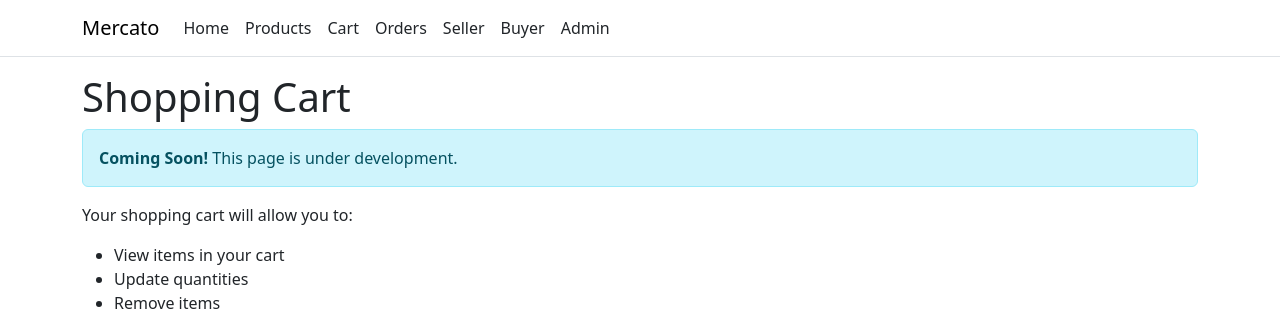
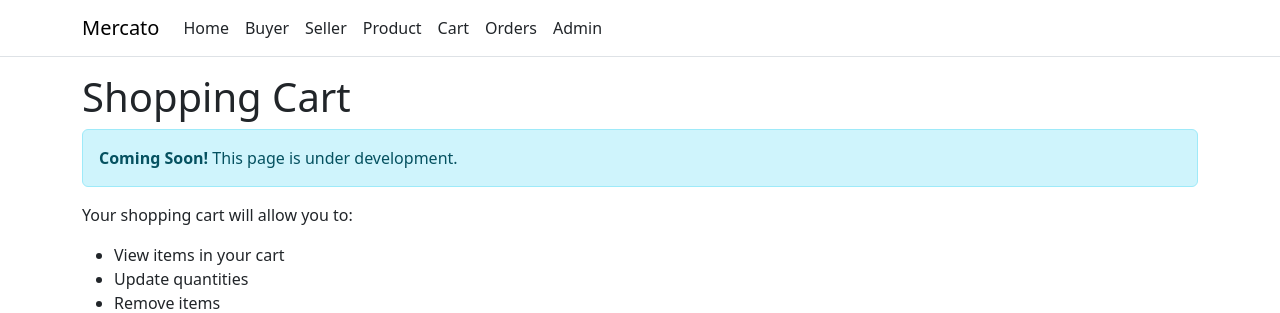
Before and after one commit to SebastianDabkowski/mercato-1, an ASP.NET Core app: page /Cart in a window 1280 px wide. Shown: the top 313 px of the page. Run offline with ASP.NET Core 8, Linux system fonts and the light colour scheme.

Commit message:
Add TODO comments and navigation links for all modules in _Layout.cshtml
Co-authored-by: SebastianDabkowski <36073882+SebastianDabkowski@users.noreply.github.com>

```diff
--- a/src/Mercato.Web/Pages/Admin/Index.cshtml
+++ b/src/Mercato.Web/Pages/Admin/Index.cshtml
@@ -4,6 +4,7 @@
     ViewData["Title"] = "Admin Portal";
 }
 
+@* TODO: Implement actual UI for Admin section *@
 <h1>Admin Portal</h1>
 
 <div class="alert alert-info">
--- a/src/Mercato.Web/Pages/Buyer/Index.cshtml
+++ b/src/Mercato.Web/Pages/Buyer/Index.cshtml
@@ -4,6 +4,7 @@
     ViewData["Title"] = "Buyer Portal";
 }
 
+@* TODO: Implement actual UI for Buyer section *@
 <h1>Buyer Portal</h1>
 
 <div class="alert alert-info">
--- a/src/Mercato.Web/Pages/Cart/Index.cshtml
+++ b/src/Mercato.Web/Pages/Cart/Index.cshtml
@@ -4,6 +4,7 @@
     ViewData["Title"] = "Shopping Cart";
 }
 
+@* TODO: Implement actual UI for Cart section *@
 <h1>Shopping Cart</h1>
 
 <div class="alert alert-info">
--- a/src/Mercato.Web/Pages/Orders/Index.cshtml
+++ b/src/Mercato.Web/Pages/Orders/Index.cshtml
@@ -4,6 +4,7 @@
     ViewData["Title"] = "Orders";
 }
 
+@* TODO: Implement actual UI for Orders section *@
 <h1>Orders</h1>
 
 <div class="alert alert-info">
--- a/src/Mercato.Web/Pages/Product/Index.cshtml
+++ b/src/Mercato.Web/Pages/Product/Index.cshtml
@@ -4,6 +4,7 @@
     ViewData["Title"] = "Products";
 }
 
+@* TODO: Implement actual UI for Product section *@
 <h1>Products</h1>
 
 <div class="alert alert-info">
--- a/src/Mercato.Web/Pages/Seller/Index.cshtml
+++ b/src/Mercato.Web/Pages/Seller/Index.cshtml
@@ -4,6 +4,7 @@
     ViewData["Title"] = "Seller Portal";
 }
 
+@* TODO: Implement actual UI for Seller section *@
 <h1>Seller Portal</h1>
 
 <div class="alert alert-info">
--- a/src/Mercato.Web/Pages/Shared/_Layout.cshtml
+++ b/src/Mercato.Web/Pages/Shared/_Layout.cshtml
@@ -9,6 +9,7 @@
 </head>
 <body>
     <header>
+        @* TODO: Implement actual UI for header section - add logo, search bar, user menu *@
         <nav class="navbar navbar-expand-sm navbar-toggleable-sm navbar-light bg-white border-bottom box-shadow mb-3">
             <div class="container">
                 <a class="navbar-brand" asp-area="" asp-page="/Index">Mercato</a>
@@ -17,25 +18,32 @@
                     <span class="navbar-toggler-icon"></span>
                 </button>
                 <div class="navbar-collapse collapse d-sm-inline-flex justify-content-between">
+                    @* TODO: Implement actual UI for navigation - add role-based visibility, dropdowns, active state highlighting *@
                     <ul class="navbar-nav flex-grow-1">
                         <li class="nav-item">
                             <a class="nav-link text-dark" asp-area="" asp-page="/Index">Home</a>
                         </li>
+                        @* TODO: Implement actual UI for Buyer section - add authentication check *@
                         <li class="nav-item">
-                            <a class="nav-link text-dark" asp-area="" asp-page="/Product/Index">Products</a>
+                            <a class="nav-link text-dark" asp-area="" asp-page="/Buyer/Index">Buyer</a>
                         </li>
+                        @* TODO: Implement actual UI for Seller section - add seller role authorization *@
+                        <li class="nav-item">
+                            <a class="nav-link text-dark" asp-area="" asp-page="/Seller/Index">Seller</a>
+                        </li>
+                        @* TODO: Implement actual UI for Product section - add product categories dropdown *@
+                        <li class="nav-item">
+                            <a class="nav-link text-dark" asp-area="" asp-page="/Product/Index">Product</a>
+                        </li>
+                        @* TODO: Implement actual UI for Cart section - add cart item count badge *@
                         <li class="nav-item">
                             <a class="nav-link text-dark" asp-area="" asp-page="/Cart/Index">Cart</a>
                         </li>
+                        @* TODO: Implement actual UI for Orders section - add order status notifications *@
                         <li class="nav-item">
                             <a class="nav-link text-dark" asp-area="" asp-page="/Orders/Index">Orders</a>
                         </li>
-                        <li class="nav-item">
-                            <a class="nav-link text-dark" asp-area="" asp-page="/Seller/Index">Seller</a>
-                        </li>
-                        <li class="nav-item">
-                            <a class="nav-link text-dark" asp-area="" asp-page="/Buyer/Index">Buyer</a>
-                        </li>
+                        @* TODO: Implement actual UI for Admin section - add admin role authorization *@
                         <li class="nav-item">
                             <a class="nav-link text-dark" asp-area="" asp-page="/Admin/Index">Admin</a>
                         </li>
@@ -50,6 +58,7 @@
         </main>
     </div>
 
+    @* TODO: Implement actual UI for footer section - add links, social media, newsletter signup *@
     <footer class="border-top footer text-muted">
         <div class="container">
             &copy; 2025 - Mercato
```
